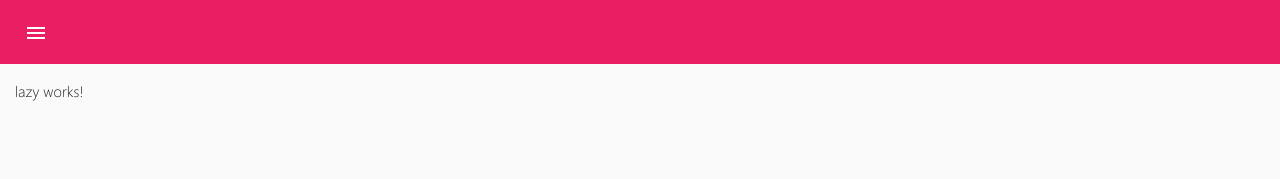
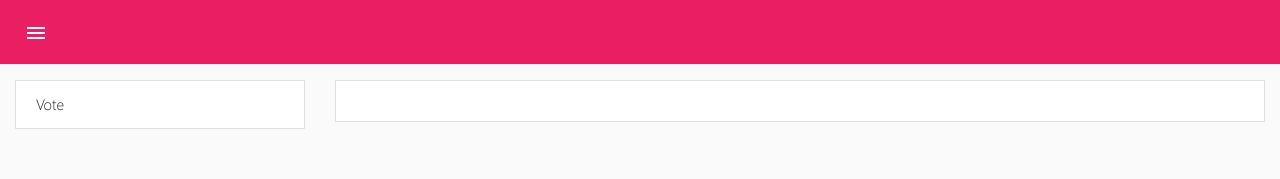
Before and after one commit to hs950559/ngtesting, an Angular app: page /lazy in a window 1280 px wide. Shown: the top 179 px of the page. Built offline with nearby package versions, Linux system fonts and the light colour scheme.

Commit message:
lazy load component

```diff
--- a/src/app/app.module.ts
+++ b/src/app/app.module.ts
@@ -3,13 +3,12 @@ import { NgModule } from '@angular/core';
 import { HttpClientModule } from '@angular/common/http';
 import { AppRoutingModule } from './app-routing.module';
 import { AppComponent } from './app.component';
-import { VoteComponent } from './components/vote/vote.component';
 import { BrowserAnimationsModule } from '@angular/platform-browser/animations';
 import { MaterialModule } from './shared/material.module';
 import { HomeComponent } from './components/home/home.component';
 
 @NgModule({
-  declarations: [AppComponent, HomeComponent, VoteComponent],
+  declarations: [AppComponent, HomeComponent],
   imports: [
     BrowserModule,
     AppRoutingModule,
--- a/src/app/components/vote/vote.component.ts
+++ b/src/app/components/vote/vote.component.ts
@@ -3,9 +3,11 @@ import { Component, OnInit, EventEmitter } from '@angular/core';
 @Component({
   selector: 'app-vote',
   template: `
-    <p>
-      vote works!
-    </p>
+    <p>Total votes: {{ totalVotes }}</p>
+    <button class="btn btn-primary" (click)="upVote()">
+      <i class="ti-arrow-up"></i>
+      Up Vote
+    </button>
   `,
   styleUrls: ['./vote.component.scss'],
 })
--- a/src/app/modules/lazy/lazy.component.html
+++ b/src/app/modules/lazy/lazy.component.html
@@ -1 +1,14 @@
-<p>lazy works!</p>
+<div class="row">
+  <div class="col-sm-3">
+    <ul class="list-group">
+      <li class="list-group-item" (click)="loadComponent('VoteComponent')">
+        Vote
+      </li>
+    </ul>
+  </div>
+  <div class="col-sm-9">
+    <div class="card card-body">
+      <ng-container #compContainer></ng-container>
+    </div>
+  </div>
+</div>
--- a/src/app/modules/lazy/lazy.component.scss
+++ b/src/app/modules/lazy/lazy.component.scss
@@ -0,0 +1,3 @@
+.list-group-item {
+  cursor: pointer;
+}
--- a/src/app/modules/lazy/lazy.component.ts
+++ b/src/app/modules/lazy/lazy.component.ts
@@ -1,37 +1,11 @@
-import { Component, OnInit, OnDestroy } from '@angular/core';
 import {
-  Observable,
-  interval,
-  Subscription,
-  from,
-  noop,
-  of,
-  fromEvent,
-  concat,
-  merge,
-  Subject,
-  BehaviorSubject,
-  AsyncSubject,
-  ReplaySubject,
-} from 'rxjs';
-import { ajax } from 'rxjs/ajax';
-import {
-  mapTo,
-  tap,
-  scan,
-  filter,
-  take,
-  map,
-  first,
-  takeUntil,
-  takeWhile,
-  distinctUntilChanged,
-  distinctUntilKeyChanged,
-  debounceTime,
-  pluck,
-  switchMap,
-  exhaustMap,
-} from 'rxjs/operators';
+  Component,
+  OnInit,
+  OnDestroy,
+  ViewContainerRef,
+  ComponentFactoryResolver,
+  ViewChild,
+} from '@angular/core';
 
 @Component({
   selector: 'app-lazy',
@@ -39,20 +13,42 @@ import {
   styleUrls: ['./lazy.component.scss'],
 })
 export class LazyComponent implements OnInit, OnDestroy {
-  constructor() {}
+  @ViewChild('compContainer', { read: ViewContainerRef })
+  compoContainer: ViewContainerRef;
+  components: any;
 
-  ngOnInit(): void {
-    const subject = new ReplaySubject();
-    const series$ = subject.asObservable();
+  constructor(
+    private viewContainerRef: ViewContainerRef,
+    private cfr: ComponentFactoryResolver
+  ) {}
 
-    series$.subscribe(console.log);
+  ngOnInit(): void {}
 
-    subject.next(1);
-    subject.next(2);
-    subject.next(3);
-    series$.subscribe(console.log);
-    subject.next(4);
+  ngOnDestroy() {
+    // this.compo
   }
 
-  ngOnDestroy() {}
+  renderComponent(component) {
+    this.compoContainer.clear();
+
+    const compFactory = this.cfr.resolveComponentFactory(component);
+    const componentRef: any = this.compoContainer.createComponent(compFactory);
+
+    console.log('HEMANT Tanya', componentRef);
+    // if (comp.data) {
+    //   componentRef.instance.data = comp.data;
+    // }
+  }
+
+  async loadComponent(compName) {
+    switch (compName) {
+      case 'VoteComponent': {
+        const { VoteComponent } = await import(
+          '../../components/vote/vote.component'
+        );
+        this.renderComponent(VoteComponent);
+        break;
+      }
+    }
+  }
 }
```
Also changed, not shown: src/app/modules/lazy/lazy.module.ts (+3 -6 lines).
